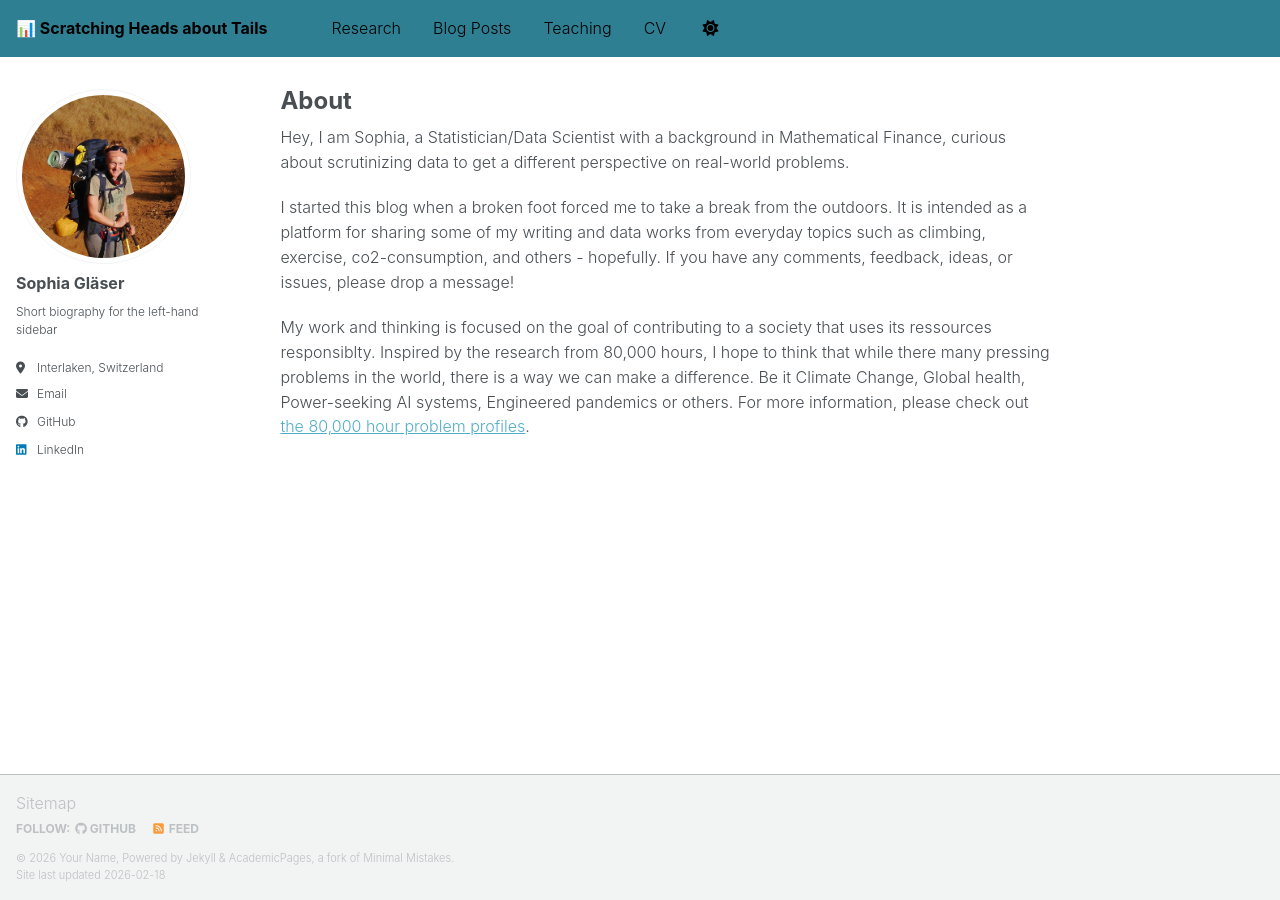
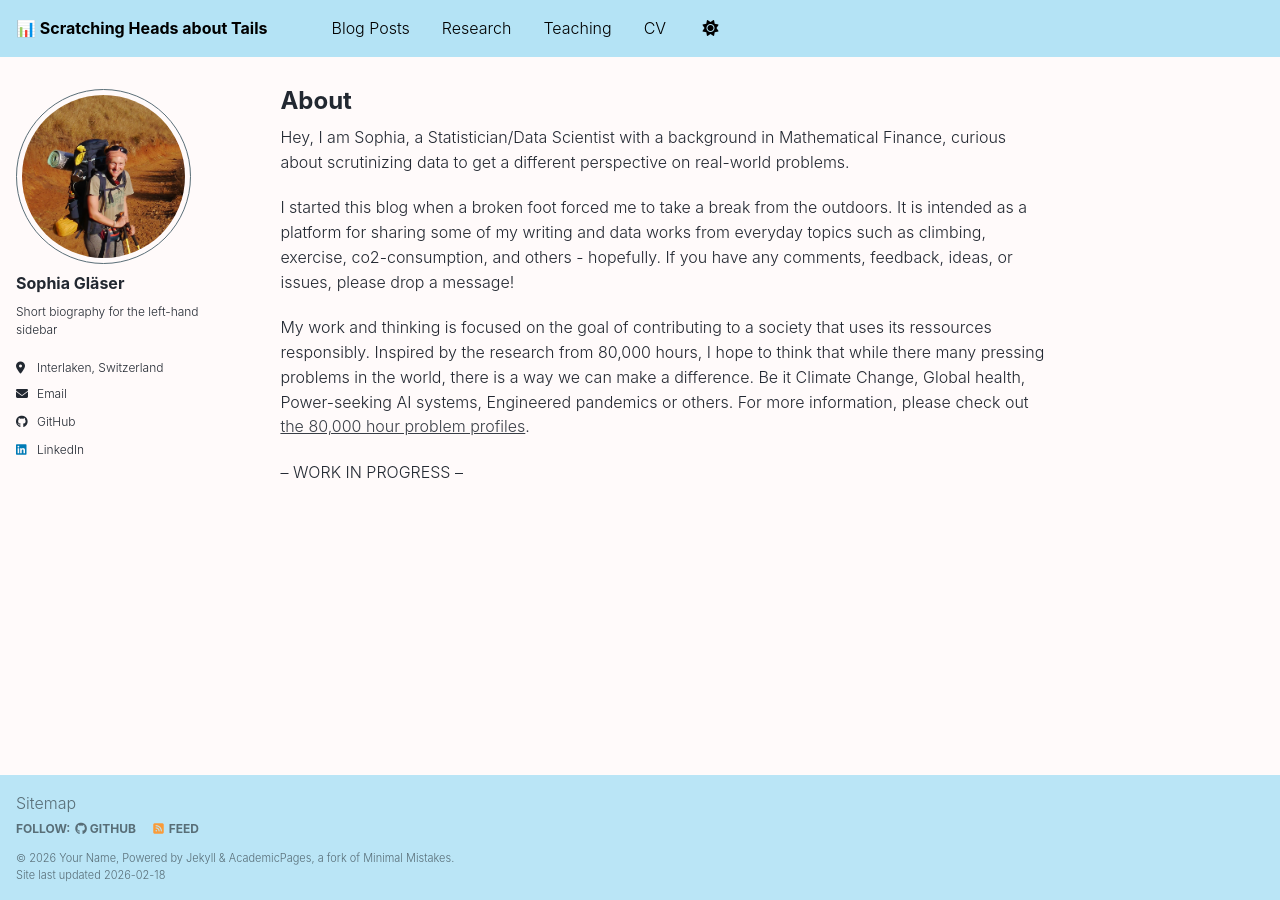
Before and after one commit to sophchl/sophchl.github.io, a Jekyll site: the page built from _pages/about.md, in a window 1280 px wide. Built offline with Jekyll 4.4.1, drawn with Linux system fonts in a browser that asks for light colours; a script bundle is joined from its source files by our own code; library files that are not in the unit come from our copies.

Commit message:
style fixes

```diff
--- a/_config.yml
+++ b/_config.yml
@@ -8,7 +8,7 @@
 
 # Basic Site Settings
 locale                   : "en-US"
-site_theme               : "default" # The available themes options are "default", "air", "sunrise", "mint", "dirt" and "contrast"
+site_theme               : "customtheme" # The available themes options are "default", "air", "sunrise", "mint", "dirt" and "contrast"
 title                    : "📊 Scratching Heads about Tails"
 title_separator          : "-"
 name                     : &name "Your Name"
--- a/_data/navigation.yml
+++ b/_data/navigation.yml
@@ -8,6 +8,9 @@
 #      Markdown formatted page while the second is generated using JSON.
 
 main:
+  - title: "Blog Posts"
+    url: /year-archive/
+
   - title: "Research"
     url: /research/
 
@@ -16,9 +19,6 @@ main:
 
   # - title: "Portfolio"
   #   url: /portfolio/
-
-  - title: "Blog Posts"
-    url: /year-archive/
 
   - title: "Teaching"
     url: /teaching/
--- a/_pages/about.md
+++ b/_pages/about.md
@@ -11,4 +11,6 @@ Hey, I am Sophia, a Statistician/Data Scientist with a background in Mathematica
 
 I started this blog when a broken foot forced me to take a break from the outdoors. It is intended as a platform for sharing some of my writing and data works from everyday topics such as climbing, exercise, co2-consumption, and others - hopefully. If you have any comments, feedback, ideas, or issues, please drop a message!
 
-My work and thinking is focused on the goal of contributing to a society that uses its ressources responsiblty. Inspired by the research from 80,000 hours, I hope to think that while there many pressing problems in the world, there is a way we can make a difference. Be it Climate Change, Global health, Power-seeking AI systems, Engineered pandemics or others. For more information, please check out [the 80,000 hour problem profiles](https://80000hours.org/problem-profiles/).
+My work and thinking is focused on the goal of contributing to a society that uses its ressources responsibly. Inspired by the research from 80,000 hours, I hope to think that while there many pressing problems in the world, there is a way we can make a difference. Be it Climate Change, Global health, Power-seeking AI systems, Engineered pandemics or others. For more information, please check out [the 80,000 hour problem profiles](https://80000hours.org/problem-profiles/).
+
+-- WORK IN PROGRESS --
```
